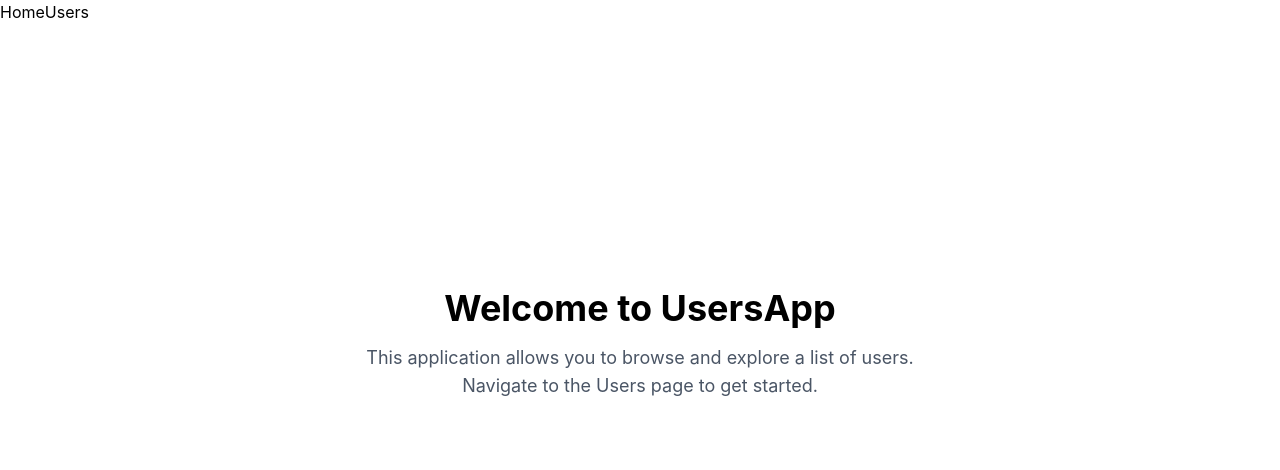
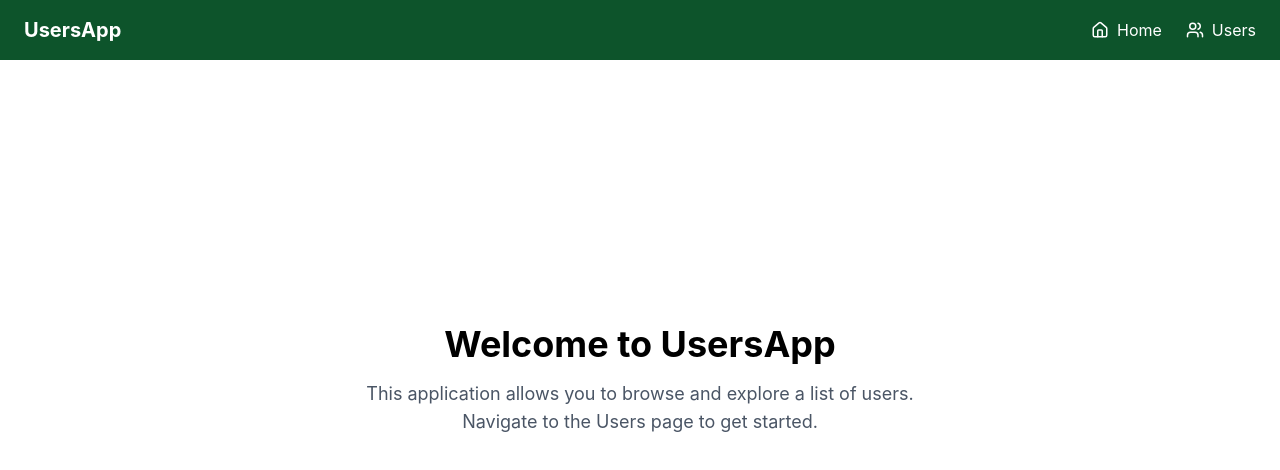
Before and after one commit to SofieTornqvist/UsersApp, a React (Vite) app: page / in a window 1280 px wide. Shown: the top 470 px of the page. Built offline with nearby package versions, Linux system fonts and the light colour scheme.

Commit message:
Update navigation with styling and icons

```diff
--- a/src/components/navigation/Navigation.tsx
+++ b/src/components/navigation/Navigation.tsx
@@ -1,10 +1,30 @@
 import { Link } from "react-router-dom"
+import { House, Users } from "lucide-react"
 
 const Navigation = () => {
     return (
-        <nav>
-            <Link to="/">Home</Link>
-            <Link to="/users">Users</Link>
+         <nav className="flex items-center justify-between bg-green-900 px-6 py-4 text-white">
+            <h1 className="text-xl font-bold">
+                UsersApp
+            </h1>
+
+            <div className="flex items-center gap-6">
+                <Link
+                to="/"
+                className="flex items-center gap-2 hover:text-slate-300"
+                >
+                <House size={18} />
+                Home
+                </Link>
+
+                <Link
+                to="/users"
+                className="flex items-center gap-2 hover:text-slate-300"
+                >
+                <Users size={18} />
+                Users
+                </Link>
+            </div>
         </nav>
     )
 }
```
